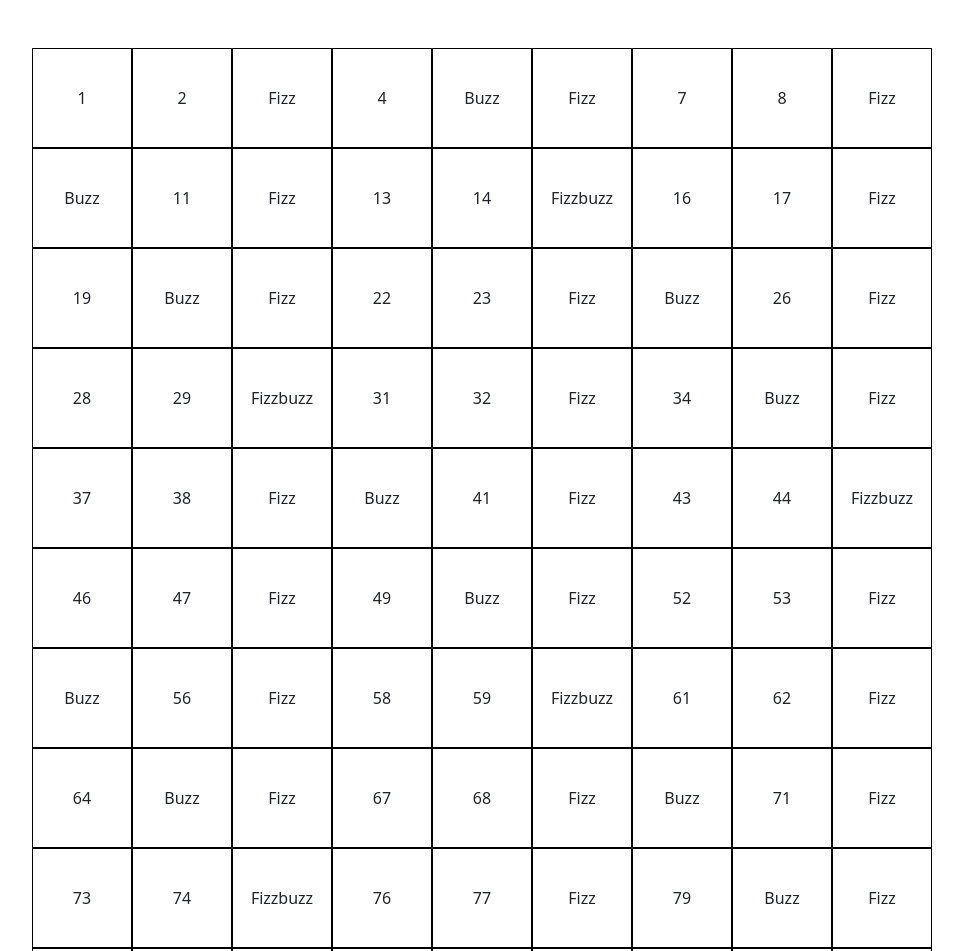
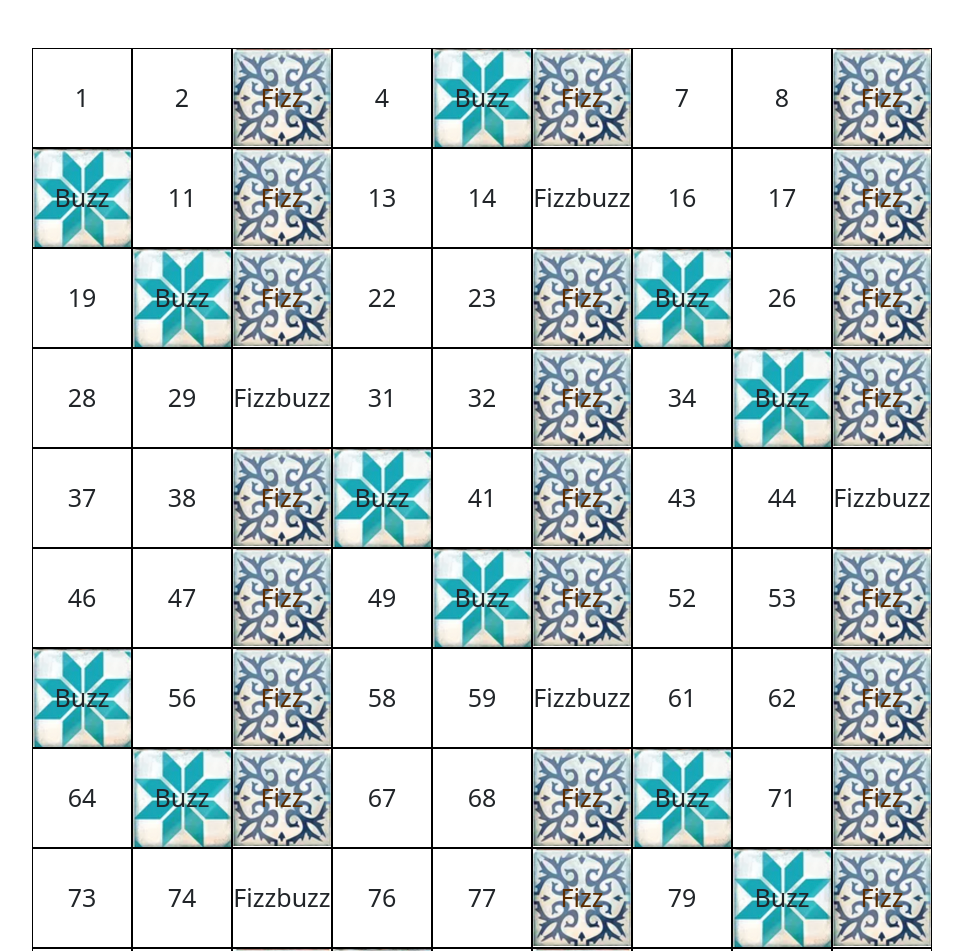
Before and after one commit to Marco9726/js-fizzbuzz, a plain HTML site: page index.html in a window 1280 px wide. Shown: the top 951 px of the page, without its empty margins (140-1103 px from the left). Drawn offline with nearby package versions, Linux system fonts and the light colour scheme.

Commit message:
inizio stil. dei riquadri

```diff
--- a/css/style.css
+++ b/css/style.css
@@ -11,4 +11,16 @@
     display: flex;
     justify-content: center;
     align-items: center;
+    background-size: cover;
+    font-size: 25px;
 }
+
+.square-fizz{
+    background-image: url('../img/fizz.png');
+    color: rgb(92, 44, 0);
+
+}
+
+.square-buzz{
+    background-image: url('../img/buzz.png');
+}
```
Also changed, not shown: img/buzz.png (added), img/fizz.png (added), 2 other files.
